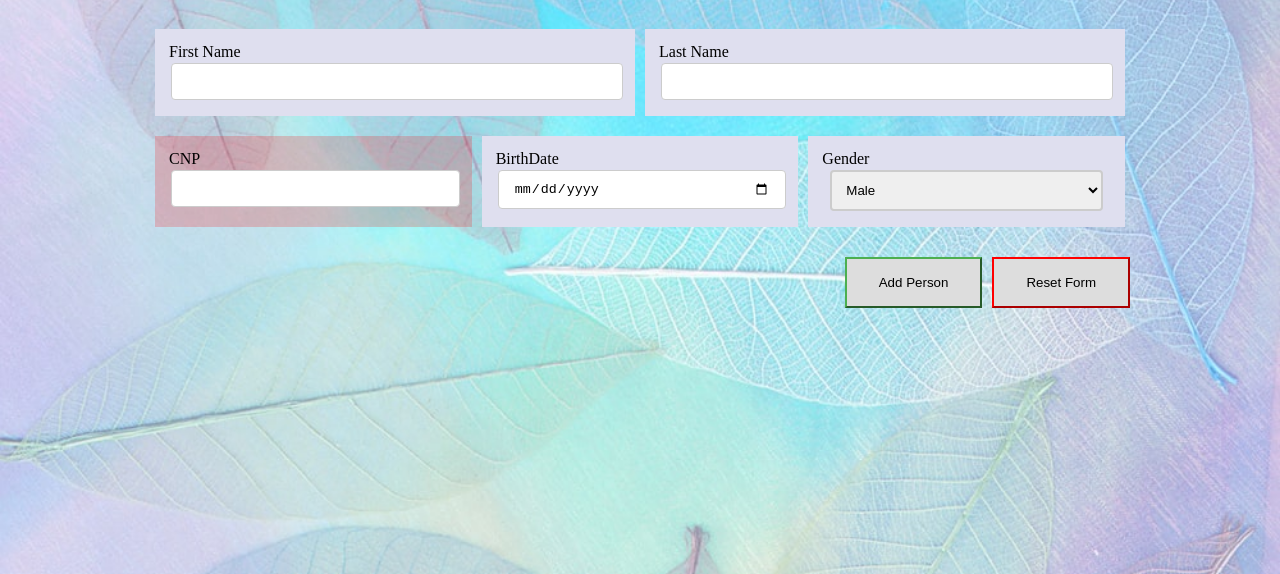
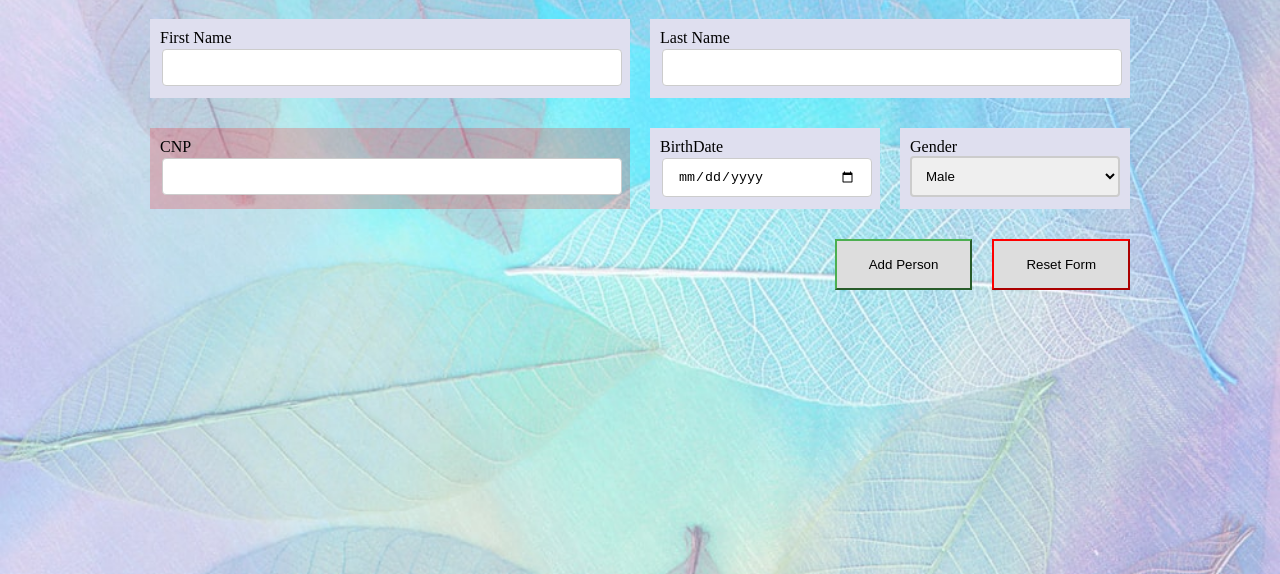
Before and after one commit to elizacoc/test1_repo, a plain HTML site: page index.html in a window 1280 px wide. Shown: the part 226-800 px from the top of the page. Drawn offline with Linux system fonts and the light colour scheme.

Commit message:
fixed the flex and added grid

```diff
--- a/index.html
+++ b/index.html
@@ -24,25 +24,25 @@
     <h1>Add new person</h1>
       <form>
        <div class="first-row">
-           <div class="form-field">
+           <div class="form-field half-row">
                <label for="first-name-input">First Name</label>
                <input type="text" id="first-name-input">
            </div>
-           <div class="form-field">
+           <div class="form-field half-row">
                <label for="last-name-input">Last Name</label>
                <input type="text" id="last-name-input">
            </div>
        </div>
        <div class="second-row">
-           <div class="form-field">
+           <div class="form-field half-row">
                <label for="cnp-input">CNP</label>
                <input type="text" id="cnp-input">
            </div>
-           <div class="form-field">
+           <div class="form-field quater-row">
                <label for="birthdate-input">BirthDate</label>
                <input type="date" id="birthdate-input">
            </div>
-           <div class="form-field" id="gender">
+           <div class="form-field quater-row" id="gender">
                <label for="gender-input">Gender</label>
                <select id="gender-input">
                    <option>Male</option>
--- a/style.css
+++ b/style.css
@@ -5,15 +5,23 @@ body {
 }
 
 header {
-display: flex;
-flex-direction: row;
-justify-content: space-between;
-height: 5rem;
+    display: flex;
+    flex-direction: row;
+    justify-content: space-between;
+    height: 5rem;
 }
 
-ul {
+header ul {
 display: flex;
 list-style:none;
+}
+
+header ul li {
+
+}
+
+header li > a {
+
 }
 
 a {
@@ -22,7 +30,7 @@ display: block;
 text-align: center;
 padding: 15px 17px;
 text-decoration: none;
-hover
+height: 20
 }
 
 a:hover {
@@ -55,26 +63,27 @@ border: 1px solid #ccc;
 border-radius: 4px;
 padding: 10px 15px;
 margin: 2px;
- box-sizing : border-box;
+box-sizing : border-box;
 }
 
 form > .first-row {
 display: flex;
 flex-direction: row;
+justify-content: space-between;
 }
 
 .form-field {
 display: flex;
-flex: 1;
 flex-direction: column;
-margin: 10px 5px;
+margin: 0px 0px 30px;
 background-color: #dfdfef;
-padding: 14px;
+padding: 10px;
 }
 
 form > .second-row {
 display: flex;
 flex-direction: row;
+justify-content: space-between;
 }
 
 form > .second-row > .form-field:first-child{
@@ -91,12 +100,11 @@ background-color: #ddd;
 padding: 16px 32px;
 text-align: center;
 transition: background-color 1s;
-margin-top: 20px
 }
 
 #submit {
 border-color: #4CAF50;
-margin-right: 10px;
+margin-right: 20px;
 }
 
 #submit:hover {
@@ -114,7 +122,15 @@ background-color: #ff0000;
 #gender > select{
 box-sizing: border-box;
 padding: 10px;
-margin: 2px 8px;
 border: 2px solid #ccc;
 border-radius: 4px;
 }
+
+
+.half-row {
+width: calc(50% - 30px);
+}
+
+.quater-row {
+width: calc(25% - 35px);
+}
```
Also changed, not shown: grid.html (added, +16 -0 lines), gridstyle.css (added, +17 -0 lines).
